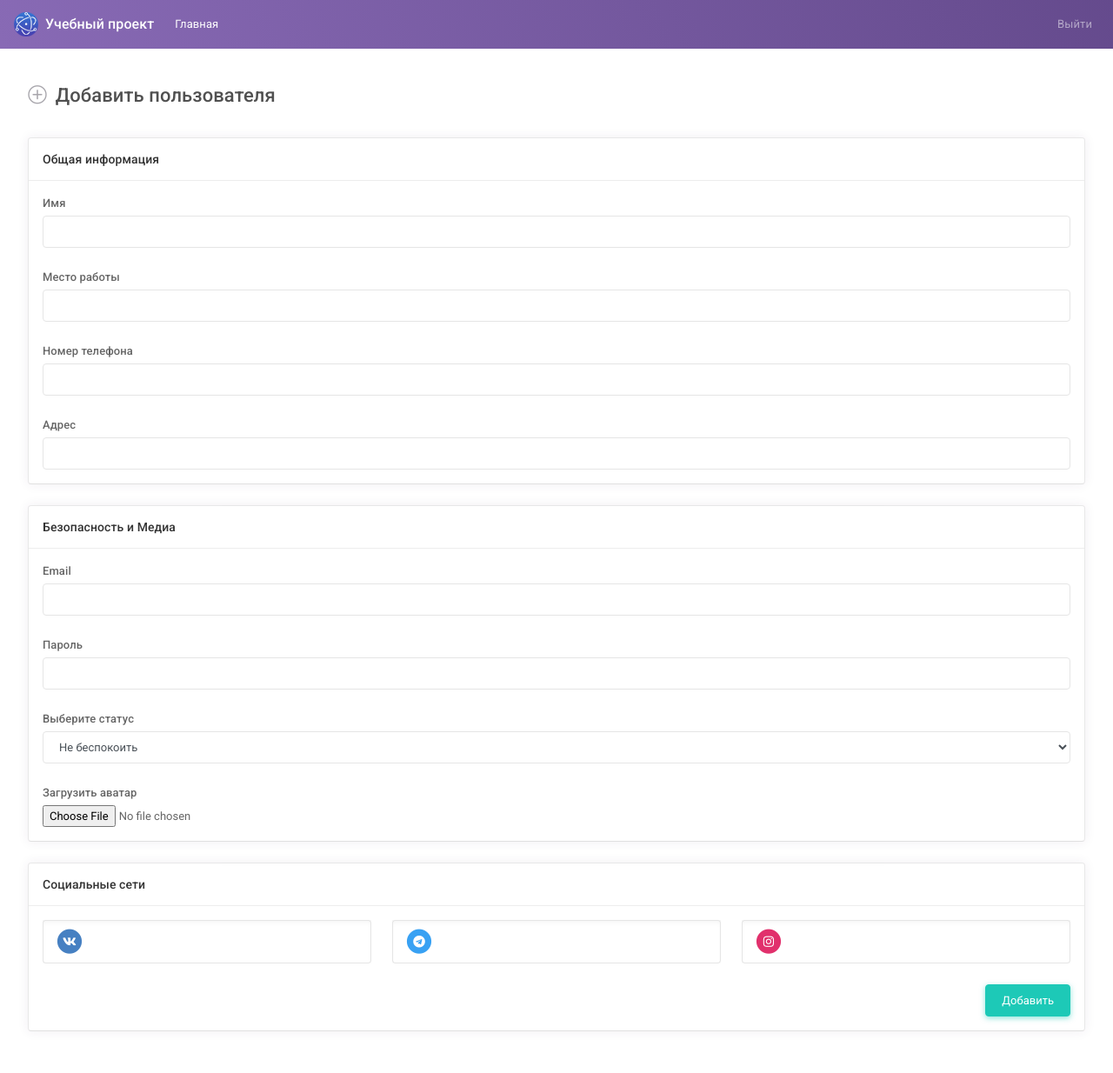
After one commit to kozyrev42/my-project-mvc, a PHP site: page /app/views/page_create_user.php in a window 1280 px wide. The commit adds this page. Shown: the whole page at 87% size. Run offline with PHP 8.4, Linux system fonts and the light colour scheme.

Commit message:
добавление пользователя в работе

```diff
--- /dev/null
+++ b/app/views/page_create_user.php
@@ -0,0 +1,208 @@
+<?php if( !session_id() ) @session_start();?>
+
+<!DOCTYPE html>
+<html lang="en">
+
+<head>
+    <meta charset="UTF-8">
+    <title>Document</title>
+    <meta name="description" content="Chartist.html">
+    <meta http-equiv="X-UA-Compatible" content="IE=edge">
+    <meta name="viewport" content="width=device-width, initial-scale=1, shrink-to-fit=no, user-scalable=no, minimal-ui">
+    <link id="vendorsbundle" rel="stylesheet" media="screen, print" href="css/vendors.bundle.css">
+    <link id="appbundle" rel="stylesheet" media="screen, print" href="css/app.bundle.css">
+    <link id="myskin" rel="stylesheet" media="screen, print" href="css/skins/skin-master.css">
+    <link rel="stylesheet" media="screen, print" href="css/fa-solid.css">
+    <link rel="stylesheet" media="screen, print" href="css/fa-brands.css">
+    <link rel="stylesheet" media="screen, print" href="css/fa-regular.css">
+</head>
+
+<body>
+    <nav class="navbar navbar-expand-lg navbar-dark bg-primary bg-primary-gradient">
+        <a class="navbar-brand d-flex align-items-center fw-500" href="users.php"><img alt="logo" class="d-inline-block align-top mr-2" src="img/logo.png"> Учебный проект</a> <button aria-controls="navbarColor02" aria-expanded="false" aria-label="Toggle navigation" class="navbar-toggler" data-target="#navbarColor02" data-toggle="collapse" type="button"><span class="navbar-toggler-icon"></span></button>
+        <div class="collapse navbar-collapse" id="navbarColor02">
+            <ul class="navbar-nav mr-auto">
+                <li class="nav-item active">
+                    <a class="nav-link" href="users.php">Главная <span class="sr-only">(current)</span></a>
+                </li>
+            </ul>
+            <ul class="navbar-nav ml-auto">
+                <!-- <li class="nav-item">
+                    <a class="nav-link" href="page_login.html">Войти</a>
+                </li> -->
+                <li class="nav-item">
+                    <a class="nav-link" href="logout.php">Выйти</a>
+                </li>
+            </ul>
+        </div>
+    </nav>
+    <main id="js-page-content" role="main" class="page-content mt-3">
+        <div class="subheader">
+            <h1 class="subheader-title">
+                <i class='subheader-icon fal fa-plus-circle'></i> Добавить пользователя
+            </h1>
+        </div>
+
+
+        <!-- если Ошибка true, выводим сообщение -->
+        <?php if (isset($_SESSION['danger'])) : ?>
+            <div class="alert alert-danger text-dark" role="alert">
+                <strong>Уведомление!</strong> <?php echo $_SESSION['danger'] ?>
+            </div>
+
+            <?php unset($_SESSION['danger']); ?>
+        <?php endif; ?>
+
+
+
+        <form action="create_user_handler.php" method="post" enctype="multipart/form-data">
+            <div class="row">
+                <div class="col-xl-6">
+                    <div id="panel-1" class="panel">
+                        <div class="panel-container">
+                            <div class="panel-hdr">
+                                <h2>Общая информация</h2>
+                            </div>
+                            <div class="panel-content">
+                                <!-- username -->
+                                <div class="form-group">
+                                    <label class="form-label" for="simpleinput">Имя</label>
+                                    <input name="username" type="text" id="simpleinput" class="form-control">
+                                </div>
+
+                                <!-- title -->
+                                <div class="form-group">
+                                    <label class="form-label" for="simpleinput">Место работы</label>
+                                    <input name="position" type="text" id="simpleinput" class="form-control">
+                                </div>
+
+                                <!-- tel -->
+                                <div class="form-group">
+                                    <label class="form-label" for="simpleinput">Номер телефона</label>
+                                    <input name="tel" type="text" id="simpleinput" class="form-control">
+                                </div>
+
+                                <!-- address -->
+                                <div class="form-group">
+                                    <label class="form-label" for="simpleinput">Адрес</label>
+                                    <input name="address" type="text" id="simpleinput" class="form-control">
+                                </div>
+                            </div>
+                        </div>
+
+                    </div>
+                </div>
+                <div class="col-xl-6">
+                    <div id="panel-1" class="panel">
+                        <div class="panel-container">
+                            <div class="panel-hdr">
+                                <h2>Безопасность и Медиа</h2>
+                            </div>
+                            <div class="panel-content">
+                                <!-- email -->
+                                <div class="form-group">
+                                    <label class="form-label" for="simpleinput">Email</label>
+                                    <input name="email" type="text" id="simpleinput" class="form-control">
+                                </div>
+
+                                <!-- password -->
+                                <div class="form-group">
+                                    <label class="form-label" for="simpleinput">Пароль</label>
+                                    <input name="password" type="password" id="simpleinput" class="form-control">
+                                </div>
+
+                                <!-- status -->
+                                <div class="form-group">
+                                    <label class="form-label" for="example-select">Выберите статус</label>
+                                    <select name="status_select" class="form-control" id="example-select">
+                                        <option value="status-success">Онлайн</option>
+                                        <option value="status-warning">Отошел</option>
+                                        <option value="status-danger" selected="selected">Не беспокоить</option>
+                                    </select>
+                                </div>
+
+                                <!-- avatar -->
+                                <div class="form-group">
+                                    <label class="form-label" for="example-fileinput">Загрузить аватар</label>
+                                    <input name="image" type="file" id="example-fileinput" class="form-control-file">
+                                </div>
+                            </div>
+                        </div>
+
+                    </div>
+                </div>
+
+                <div class="col-xl-12">
+                    <div id="panel-1" class="panel">
+                        <div class="panel-container">
+                            <div class="panel-hdr">
+                                <h2>Социальные сети</h2>
+                            </div>
+                            <div class="panel-content">
+                                <div class="row">
+                                    <div class="col-md-4">
+                                        <!-- vk -->
+                                        <div class="input-group input-group-lg bg-white shadow-inset-2 mb-2">
+                                            <div class="input-group-prepend">
+                                                <span class="input-group-text bg-transparent border-right-0 py-1 px-3">
+                                                    <span class="icon-stack fs-xxl">
+                                                        <i class="base-7 icon-stack-3x" style="color:#4680C2"></i>
+                                                        <i class="fab fa-vk icon-stack-1x text-white"></i>
+                                                    </span>
+                                                </span>
+                                            </div>
+                                            <input name="vk" type="text" class="form-control border-left-0 bg-transparent pl-0">
+                                        </div>
+                                    </div>
+                                    <div class="col-md-4">
+                                        <!-- telegram -->
+                                        <div class="input-group input-group-lg bg-white shadow-inset-2 mb-2">
+                                            <div class="input-group-prepend">
+                                                <span class="input-group-text bg-transparent border-right-0 py-1 px-3">
+                                                    <span class="icon-stack fs-xxl">
+                                                        <i class="base-7 icon-stack-3x" style="color:#38A1F3"></i>
+                                                        <i class="fab fa-telegram icon-stack-1x text-white"></i>
+                                                    </span>
+                                                </span>
+                                            </div>
+                                            <input name="teleg" type="text" class="form-control border-left-0 bg-transparent pl-0">
+                                        </div>
+                                    </div>
+                                    <div class="col-md-4">
+                                        <!-- instagram -->
+                                        <div class="input-group input-group-lg bg-white shadow-inset-2 mb-2">
+                                            <div class="input-group-prepend">
+                                                <span class="input-group-text bg-transparent border-right-0 py-1 px-3">
+                                                    <span class="icon-stack fs-xxl">
+                                                        <i class="base-7 icon-stack-3x" style="color:#E1306C"></i>
+                                                        <i class="fab fa-instagram icon-stack-1x text-white"></i>
+                                                    </span>
+                                                </span>
+                                            </div>
+                                            <input name="insta" type="text" class="form-control border-left-0 bg-transparent pl-0">
+                                        </div>
+                                    </div>
+                                    <div class="col-md-12 mt-3 d-flex flex-row-reverse">
+                                        <button type="submit" class="btn btn-success">Добавить</button>
+                                    </div>
+                                </div>
+                            </div>
+                        </div>
+
+                    </div>
+                </div>
+            </div>
+        </form>
+    </main>
+
+    <script src="js/vendors.bundle.js"></script>
+    <script src="js/app.bundle.js"></script>
+    <script>
+        $(document).ready(function() {
+
+
+        });
+    </script>
+</body>
+
+</html>
--- a/public/index.php
+++ b/public/index.php
@@ -49,8 +49,8 @@ $dispatcher = FastRoute\simpleDispatcher(function(FastRoute\RouteCollector $r) {
     // роут на контроллер выхода
     $r->addRoute('GET', '/logout', ['App\controllers\LoginController','logout']);
 
-    // роут на страницу пользователи
-    //$r->addRoute('GET', '/page_users', ['App\controllers\HomeController','page_users']);
+    // роут на страницу создания юзера
+    $r->addRoute('GET', '/page_create_user', ['App\controllers\HomeController','showPageCreate']);
 
 });
 
```
Also changed, not shown: app/controllers/HomeController.php (+32 -3 lines), app/views/page_users.php (+7 -29 lines).
